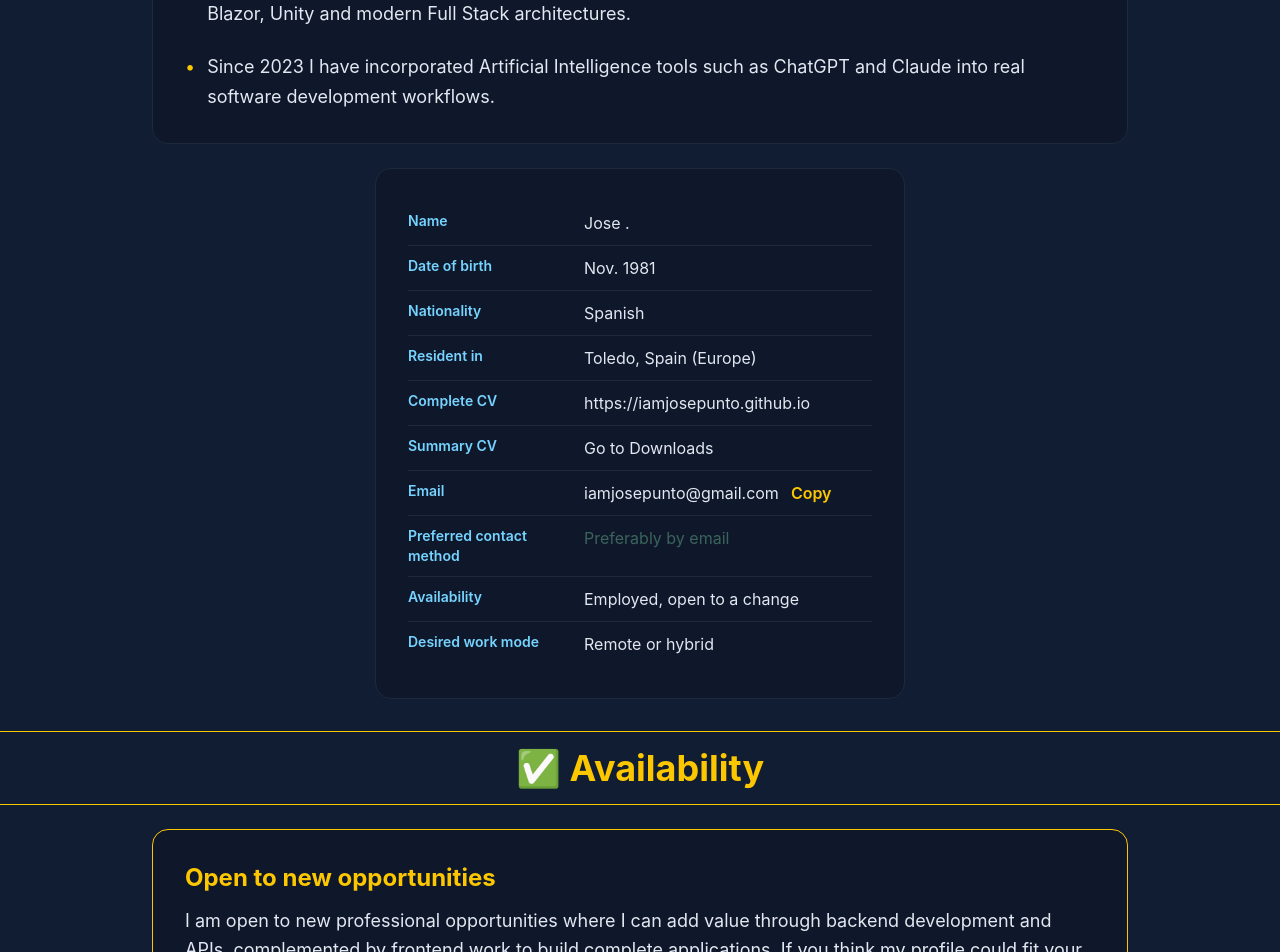
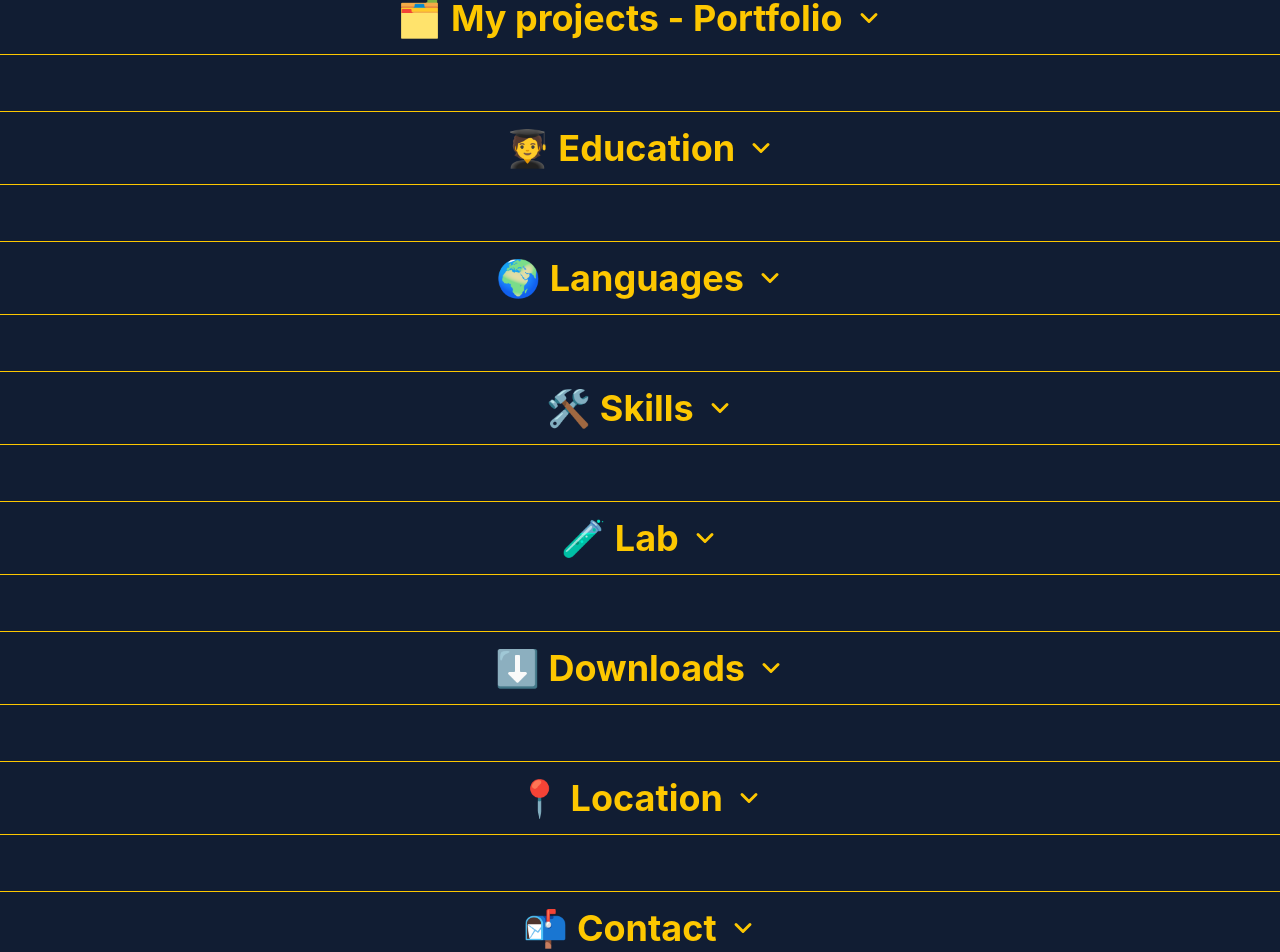
Before and after one commit to iamjosepunto/iamjosepunto.github.io, a React (Vite) app: page / in a window 1280 px wide. Shown: the part 1220-2172 px from the top of the page. Built offline with nearby package versions, Linux system fonts and the light colour scheme.

Commit message:
Hacer todas las secciones colapsables con flecha (CollapsibleSection), empiezan cerradas

```diff
--- a/src/components/About.tsx
+++ b/src/components/About.tsx
@@ -1,6 +1,6 @@
 import { useState } from "react";
 import { useTranslation } from "react-i18next";
-import SectionTitle from "./SectionTitle";
+import CollapsibleSection from "./CollapsibleSection";
 
 const About = () => {
   const { t } = useTranslation();
@@ -52,7 +52,7 @@ const About = () => {
       id="about"
       className="max-w-5xl mx-auto px-6 py-4"
     >
-      <SectionTitle>{t("about.title")}</SectionTitle>
+      <CollapsibleSection title={t("about.title")}>
 
       <div
         className="
@@ -163,6 +163,7 @@ const About = () => {
           </div>
         ))}
       </div>
+    </CollapsibleSection>
     </section>
   );
 };
--- a/src/components/Availability.tsx
+++ b/src/components/Availability.tsx
@@ -1,5 +1,5 @@
 import { useTranslation } from "react-i18next";
-import SectionTitle from "./SectionTitle";
+import CollapsibleSection from "./CollapsibleSection";
 
 const Availability = () => {
   const { t } = useTranslation();
@@ -9,7 +9,7 @@ const Availability = () => {
       id="availability"
       className="max-w-5xl mx-auto px-6 py-4"
     >
-      <SectionTitle>{t("availability.title")}</SectionTitle>
+      <CollapsibleSection title={t("availability.title")}>
 
       <div
         className="
@@ -30,6 +30,7 @@ const Availability = () => {
           {t("availability.cta.text")}
         </p>
       </div>
+    </CollapsibleSection>
     </section>
   );
 };
--- /dev/null
+++ b/src/components/CollapsibleSection.tsx
@@ -0,0 +1,53 @@
+import { useState } from "react";
+
+type CollapsibleSectionProps = {
+  title: string;
+  children: React.ReactNode;
+};
+
+// Seccion colapsable: titulo estilo SectionTitle con flecha a la derecha del nombre.
+// El contenido permanece SIEMPRE en el DOM (grid-rows) para no perder SEO; solo se
+// oculta visualmente al estar cerrada. Empieza cerrada.
+const CollapsibleSection = ({ title, children }: CollapsibleSectionProps) => {
+  const [open, setOpen] = useState(false);
+
+  return (
+    <div className="mb-6">
+      <div className="w-screen relative left-1/2 -translate-x-1/2 border-t border-yellow-400" />
+
+      <button
+        type="button"
+        onClick={() => setOpen((v) => !v)}
+        aria-expanded={open}
+        className="flex w-full items-center justify-center gap-3 py-4 cursor-pointer bg-transparent border-0"
+      >
+        <h2 className="text-4xl font-bold text-yellow-400 text-center">
+          {title}
+        </h2>
+
+        <svg
+          viewBox="0 0 24 24"
+          className={`w-7 h-7 text-yellow-400 transition-transform duration-300 ${open ? "rotate-180" : ""}`}
+          fill="none"
+          stroke="currentColor"
+          strokeWidth="2.5"
+          strokeLinecap="round"
+          strokeLinejoin="round"
+          aria-hidden="true"
+        >
+          <path d="M6 9l6 6 6-6" />
+        </svg>
+      </button>
+
+      <div className="w-screen relative left-1/2 -translate-x-1/2 border-t border-yellow-400" />
+
+      <div
+        className={`grid transition-all duration-300 ${open ? "grid-rows-[1fr] opacity-100 mt-6" : "grid-rows-[0fr] opacity-0"}`}
+      >
+        <div className="overflow-hidden">{children}</div>
+      </div>
+    </div>
+  );
+};
+
+export default CollapsibleSection;
--- a/src/components/Contact.tsx
+++ b/src/components/Contact.tsx
@@ -1,7 +1,7 @@
 import { useState } from "react";
 import { PROFILE } from "../data/profile";
 import { useTranslation } from "react-i18next";
-import SectionTitle from "./SectionTitle";
+import CollapsibleSection from "./CollapsibleSection";
 
 type Item =
   | {
@@ -481,7 +481,7 @@ const Contact = () => {
 
   return (
     <section id="contact" className="max-w-5xl mx-auto px-6 py-4">
-      <SectionTitle>{t("contact.title")}</SectionTitle>
+      <CollapsibleSection title={t("contact.title")}>
 
       <div
         className="
@@ -952,6 +952,7 @@ const Contact = () => {
           </div>
         </div>
       </div>
+    </CollapsibleSection>
     </section>
   );
 };
--- a/src/components/Downloads.tsx
+++ b/src/components/Downloads.tsx
@@ -1,5 +1,5 @@
 import { useTranslation } from "react-i18next";
-import SectionTitle from "./SectionTitle";
+import CollapsibleSection from "./CollapsibleSection";
 
 const CV_FILE = "Summary_CV_Jose ._June_2026_En-Es.pdf";
 
@@ -13,7 +13,7 @@ const Downloads = () => {
       id="downloads"
       className="max-w-5xl mx-auto px-6 py-4"
     >
-      <SectionTitle>{t("downloads.title")}</SectionTitle>
+      <CollapsibleSection title={t("downloads.title")}>
 
       <div
         className="
@@ -93,6 +93,7 @@ const Downloads = () => {
           {t("downloads.label")}
         </a>
       </div>
+    </CollapsibleSection>
     </section>
   );
 };
--- a/src/components/Education.tsx
+++ b/src/components/Education.tsx
@@ -1,5 +1,5 @@
 import { useTranslation } from "react-i18next";
-import SectionTitle from "./SectionTitle";
+import CollapsibleSection from "./CollapsibleSection";
 
 const Education = () => {
   const { t } = useTranslation();
@@ -18,7 +18,7 @@ const Education = () => {
       id="education"
       className="max-w-5xl mx-auto px-6 py-4"
     >
-      <SectionTitle>{t("education.title")}</SectionTitle>
+      <CollapsibleSection title={t("education.title")}>
 
       <div
         className="
@@ -78,6 +78,7 @@ const Education = () => {
           ))}
         </div>
       </div>
+    </CollapsibleSection>
     </section>
   );
 };
--- a/src/components/Experience.tsx
+++ b/src/components/Experience.tsx
@@ -2,7 +2,7 @@ import { useRef, useState } from "react";
 import { EXPERIENCE_GROUPS } from "../data/profile";
 import type { ExperienceRef } from "../data/profile";
 import { useTranslation } from "react-i18next";
-import SectionTitle from "./SectionTitle";
+import CollapsibleSection from "./CollapsibleSection";
 
 const Experience = () => {
   const { t } = useTranslation();
@@ -26,7 +26,7 @@ const Experience = () => {
       id="experience"
       className="max-w-7xl mx-auto px-6 py-4"
     >
-      <SectionTitle>{t("experience.title")}</SectionTitle>
+      <CollapsibleSection title={t("experience.title")}>
 
       {/* Teclado de experiencias */}
       <div className="flex flex-col gap-3 mb-8">
@@ -175,6 +175,7 @@ const Experience = () => {
           );
         })}
       </article>
+    </CollapsibleSection>
     </section>
   );
 };
--- a/src/components/Lab.tsx
+++ b/src/components/Lab.tsx
@@ -1,5 +1,5 @@
 import { useTranslation } from "react-i18next";
-import SectionTitle from "./SectionTitle";
+import CollapsibleSection from "./CollapsibleSection";
 
 const labs = [
   {
@@ -79,7 +79,7 @@ const Lab = () => {
       id="lab"
       className="max-w-6xl mx-auto px-6 py-4"
     >
-      <SectionTitle>{t("lab.title")}</SectionTitle>
+      <CollapsibleSection title={t("lab.title")}>
 
       <div className="grid md:grid-cols-2 gap-6">
         {labs.map((item) => (
@@ -107,6 +107,7 @@ const Lab = () => {
           </div>
         ))}
       </div>
+    </CollapsibleSection>
     </section>
   );
 };
--- a/src/components/Languages.tsx
+++ b/src/components/Languages.tsx
@@ -1,5 +1,5 @@
 import { useTranslation } from "react-i18next";
-import SectionTitle from "./SectionTitle";
+import CollapsibleSection from "./CollapsibleSection";
 
 type LanguageItem = {
   name: string;
@@ -19,7 +19,7 @@ const Languages = () => {
       id="languages"
       className="max-w-5xl mx-auto px-6 py-4"
     >
-      <SectionTitle>{t("languages.title")}</SectionTitle>
+      <CollapsibleSection title={t("languages.title")}>
 
       <div className="flex flex-wrap justify-center gap-6">
         {items.map((item) => (
@@ -51,6 +51,7 @@ const Languages = () => {
           </div>
         ))}
       </div>
+    </CollapsibleSection>
     </section>
   );
 };
--- a/src/components/Location.tsx
+++ b/src/components/Location.tsx
@@ -1,5 +1,5 @@
 import { useTranslation } from "react-i18next";
-import SectionTitle from "./SectionTitle";
+import CollapsibleSection from "./CollapsibleSection";
 
 const Location = () => {
   const { t } = useTranslation();
@@ -9,7 +9,7 @@ const Location = () => {
       id="location"
       className="max-w-5xl mx-auto px-6 py-4"
     >
-      <SectionTitle>{t("location.title")}</SectionTitle>
+      <CollapsibleSection title={t("location.title")}>
 
       <div
         className="
@@ -38,6 +38,7 @@ const Location = () => {
           />
         </div>
       </div>
+    </CollapsibleSection>
     </section>
   );
 };
--- a/src/components/Projects.tsx
+++ b/src/components/Projects.tsx
@@ -2,7 +2,7 @@ import { useRef, useState } from "react";
 import { PROJECT_GROUPS } from "../data/profile";
 import type { TaskRef } from "../data/profile";
 import { useTranslation } from "react-i18next";
-import SectionTitle from "./SectionTitle";
+import CollapsibleSection from "./CollapsibleSection";
 
 const SUMMARY = "__summary__";
 
@@ -84,7 +84,7 @@ const Projects = () => {
       id="projects"
       className="max-w-7xl mx-auto px-6 py-4"
     >
-      <SectionTitle>{t("projects.title")}</SectionTitle>
+      <CollapsibleSection title={t("projects.title")}>
 
       {/* Teclado de tareas */}
       <div className="flex flex-col gap-3 mb-8">
@@ -303,6 +303,7 @@ const Projects = () => {
           })
         )}
       </article>
+    </CollapsibleSection>
     </section>
   );
 };
--- a/src/components/Skills.tsx
+++ b/src/components/Skills.tsx
@@ -1,5 +1,5 @@
 import { useTranslation } from "react-i18next";
-import SectionTitle from "./SectionTitle";
+import CollapsibleSection from "./CollapsibleSection";
 
 type Skill = { name: string; level: "A" | "M" | "B" };
 type Category = { cat: string; skills: Skill[] };
@@ -81,7 +81,7 @@ const Skills = () => {
       id="skills"
       className="max-w-7xl mx-auto px-6 py-4"
     >
-      <SectionTitle>{t("skills.title", "Skills")}</SectionTitle>
+      <CollapsibleSection title={t("skills.title", "Skills")}>
 
       {/* Aptitudes técnicas */}
       <h3 className="text-2xl font-bold text-blue-400 mb-4 text-center">
@@ -172,6 +172,7 @@ const Skills = () => {
           </div>
         ))}
       </div>
+    </CollapsibleSection>
     </section>
   );
 };
```
